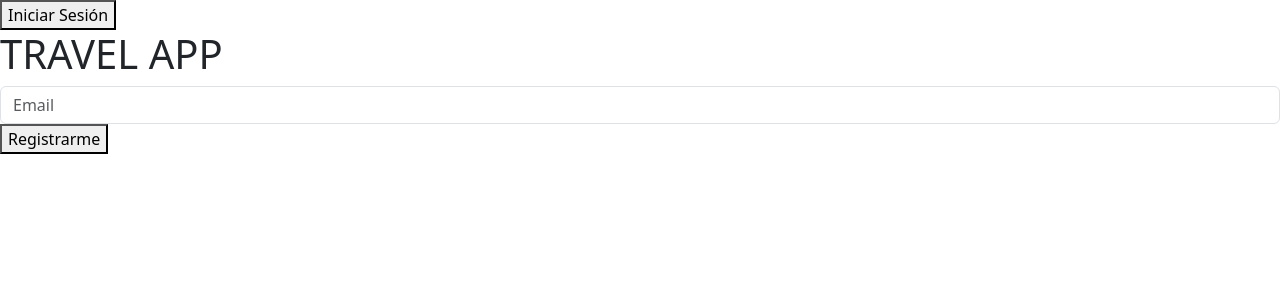
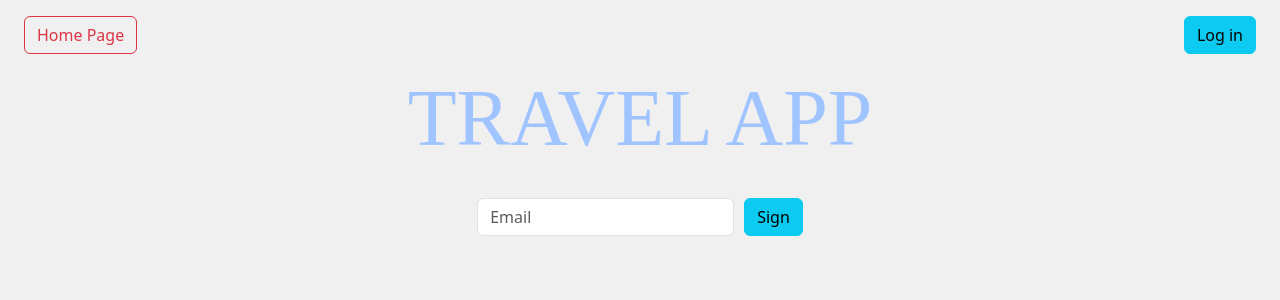
Before and after one commit to Evenaut7/TP_DSW_FrontendApp, a React (Vite) app: page / in a window 1280 px wide. Shown: the top 300 px of the page. Built offline with nearby package versions, Linux system fonts and the light colour scheme.

Commit message:
primera estructura de log in page

```diff
--- a/src/components/Boton.tsx
+++ /dev/null
@@ -1,12 +0,0 @@
-type BotonProps = {
-    texto: string;
-};
-
-function Boton({ texto }: BotonProps) {
-    return (
-        <button>{texto}</button>
-    );
-}
-
-
-export default Boton;
--- /dev/null
+++ b/src/components/BotonCeleste.tsx
@@ -0,0 +1,13 @@
+import Button from 'react-bootstrap/Button';
+
+type BotonProps = {
+    texto: string;
+};
+
+function BotonCel({ texto }: BotonProps) {
+    return (
+        <Button variant="info">{texto}</Button>
+    );
+}
+
+export default BotonCel;
--- /dev/null
+++ b/src/components/BotonRojo.tsx
@@ -0,0 +1,13 @@
+import Button from 'react-bootstrap/Button';
+
+type BotonRojoProps = {
+    texto: string;
+};
+
+function BotonRojo(props: BotonRojoProps) {
+    return (
+        <Button variant="outline-danger">{props.texto}</Button>
+    );
+};
+
+export default BotonRojo;
--- a/src/pages/InicioDeUsuario.tsx
+++ /dev/null
@@ -1,20 +0,0 @@
-import Boton from "../components/Boton.tsx";
-import InputLabel from "../components/InputLabel.tsx";
-
-
-
-function InicioDeUsuario(){
-    return (
-        <div>
-            <Boton texto="Iniciar Sesión" />
-            <h1>TRAVEL APP</h1>
-            <div className="mb-3">
-                <InputLabel label="Email" />
-                <Boton texto="Registrarme" />
-            </div>
-
-        </div>
-    );
-}
-
-export default InicioDeUsuario;
--- /dev/null
+++ b/src/pages/LoginPage.tsx
@@ -0,0 +1,25 @@
+import Boton from "../components/BotonCeleste.tsx";
+import InputLabel from "../components/InputLabel.tsx";
+import '../styles/LogInPage.css';
+import { Link } from "react-router-dom";
+
+function LoginPage(){
+    return (
+        <div className="login-container">
+            <div className="signup-container">
+                <Link to="/">
+                    <Boton texto="Registrarme" />
+                </Link>
+            </div>
+            <div className="login-content">
+                <h1 className="title">TRAVEL APP</h1>
+                <div className="mb-3">
+                    <InputLabel label="Email" />
+                    <InputLabel label="Contraseña" />
+                    <Boton texto="Continuar" />
+                </div>
+            </div>
+        </div>
+)}
+
+export default LoginPage;
--- /dev/null
+++ b/src/pages/SignUpPage.tsx
@@ -0,0 +1,32 @@
+import BotonCel from "../components/BotonCeleste.tsx";
+import InputLabel from "../components/InputLabel.tsx";
+import BotonRojo from "../components/BotonRojo.tsx";
+import { Link } from "react-router-dom";
+import '../styles/SignUpPage.css'
+
+
+
+function SignUpPage(){
+    return (
+        <div className="signup-container">
+            <header className="header-login">
+                <Link to="/home">
+                    <BotonRojo texto="Home Page" />
+                </Link>
+                <Link to="/login">
+                    <BotonCel texto="Log in" />
+                </Link>
+            </header>
+
+            <div className="signup-content">
+                <h1 className="title">TRAVEL APP</h1>
+                <div className="signup-form">
+                    <InputLabel label="Email" />
+                    <BotonCel texto="Sign" />
+                </div>
+            </div>
+        </div>
+    );
+}
+
+export default SignUpPage;
--- /dev/null
+++ b/src/styles/LogInPage.css
@@ -0,0 +1,18 @@
+.login-container {
+    display: flex;
+    flex-direction: column;
+    align-items: center;
+    justify-content: center;
+    min-height: 100vh;
+    background-color: #f0f0f0;
+}
+/* .signup-container {
+    position: absolute;
+    top: 20px;
+    right: 20px;
+}
+.login-content .title {
+    color: #a0c4ff;
+    font-size: 5em;
+    font-family: serif;
+} */
--- /dev/null
+++ b/src/styles/SignUpPage.css
@@ -0,0 +1,54 @@
+.signup-container {
+    /* Flex */
+    display: flex;
+    flex-direction: column;
+    /* align-items: center;
+    justify-content: start; */
+    min-height: 100vh;
+    /* min-width: 100vw; */
+    background-color: #f0f0f0;
+}
+
+.header-login { /*para el boton arriba a la derecha*/
+    display: flex;
+    justify-content: space-between;
+    align-items: stretch;
+    padding: 16px 24px;
+    /* position: absolute;
+    margin: 24px;
+    bottom: 50%;
+    left: 10%; */
+
+}
+
+.home-header {
+    display: flex;
+    /* flex-direction: column; */
+    left: 10%;
+    justify-content: start;
+    /* align-items: end;
+    width: 100%;
+    padding: 16px; */
+}
+
+.signup-content { /*Centro vertical y horizontal del contenido principal */
+    /* flex: auto; */
+    display: flex;
+    flex-direction: column;
+    justify-content: center;
+    align-items: center;
+    gap: 24px;
+}
+
+.signup-content .title {
+    color: #a0c4ff;
+    font-size: 5em;
+    font-family: serif;
+}
+
+.signup-form {
+    display: flex;
+    /* flex-direction: row; */
+    align-items: center;
+    gap: 10px;
+}
```
Also changed, not shown: src/router.tsx (+6 -4 lines), src/styles/InicioUsuario.css (deleted).
